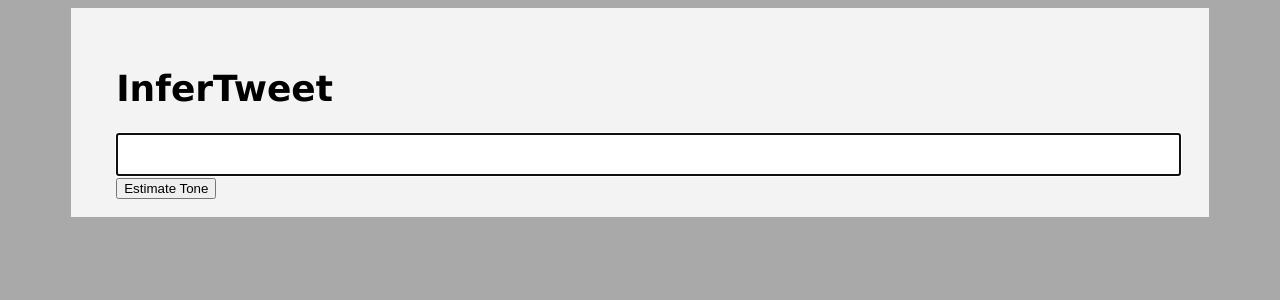
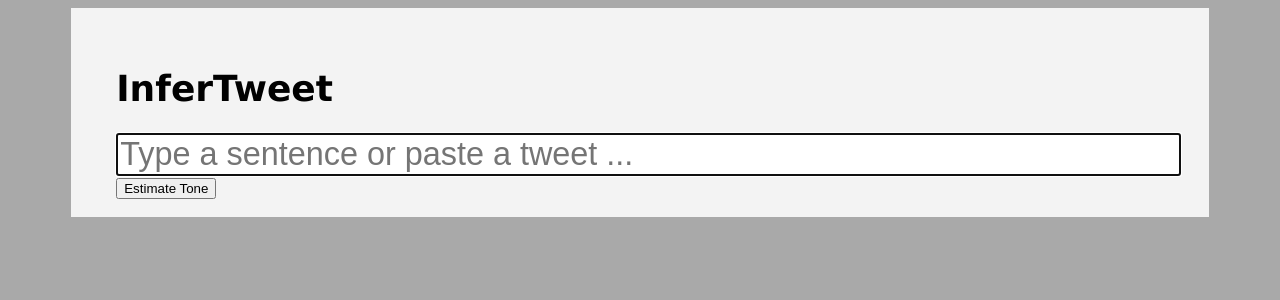
Before and after one commit to bwbaugh/infertweet, a Python web app: template infertweet/ui/web/templates/index.html in a window 1280 px wide. Shown: the top 300 px of the page. Run offline with Jinja, Linux system fonts and the light colour scheme; the template is opened without the code that fills it, so the values that code supplies are empty.

Commit message:
Placeholder text for query input on index page

```diff
--- a/infertweet/ui/web/templates/index.html
+++ b/infertweet/ui/web/templates/index.html
@@ -11,7 +11,7 @@
         <div id="mainbody">
             <h1>InferTweet</h1>
             <form action="sentiment/" method="get">
-                <input type="text" id="query" name="q" autofocus="autofocus"><br>
+                <input type="text" id="query" name="q" autofocus="autofocus" placeholder="Type a sentence or paste a tweet ..."><br>
                 <input type="submit" value="Estimate Tone">
             </form>
         </div>
```
